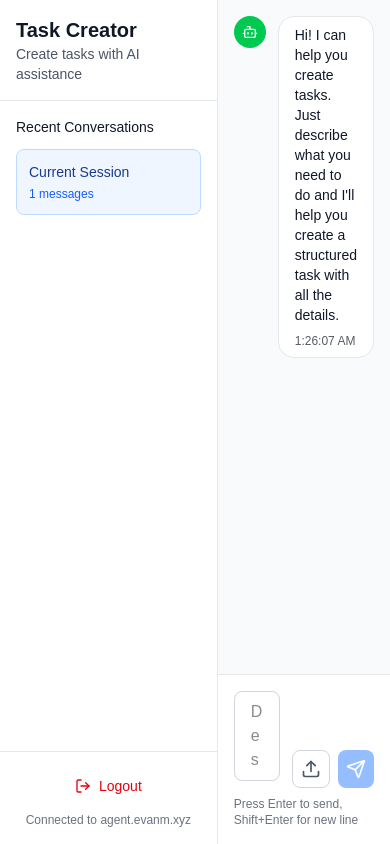
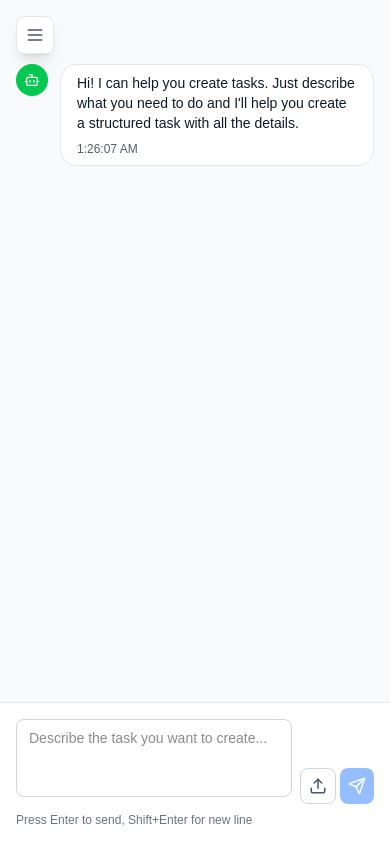
Before and after one commit to ecmulli/evanm, a Next.js app in the folder packages/frontend/: page /chat in a window 390 px wide. Built offline with nearby package versions, Linux system fonts and the light colour scheme.

Commit message:
updated railway toml for docker deployment

```diff
--- a/packages/frontend/src/app/chat/page.tsx
+++ b/packages/frontend/src/app/chat/page.tsx
@@ -1,7 +1,7 @@
 'use client';
 
 import { useState, useRef, useEffect } from 'react';
-import { Send, Upload, Check, AlertCircle, Clock, User, Bot, LogOut } from 'lucide-react';
+import { Send, Upload, Check, AlertCircle, Clock, User, Bot, LogOut, Menu, X } from 'lucide-react';
 
 interface Message {
   id: string;
@@ -42,6 +42,7 @@ export default function ChatPage() {
     onCancel: () => {}
   });
   const [selectedFiles, setSelectedFiles] = useState<File[]>([]);
+  const [isSidebarOpen, setIsSidebarOpen] = useState(false);
   const messagesEndRef = useRef<HTMLDivElement>(null);
   const fileInputRef = useRef<HTMLInputElement>(null);
 
@@ -207,12 +208,41 @@ export default function ChatPage() {
   };
 
   return (
-    <div className="flex h-screen bg-gray-50">
+    <div className="flex h-screen bg-gray-50 relative">
+      {/* Mobile Menu Button */}
+      <button
+        onClick={() => setIsSidebarOpen(true)}
+        className="md:hidden fixed top-4 left-4 z-40 p-2 rounded-lg bg-white border border-gray-200 shadow-lg"
+      >
+        <Menu size={20} className="text-gray-600" />
+      </button>
+
+      {/* Mobile Overlay */}
+      {isSidebarOpen && (
+        <div
+          className="md:hidden fixed inset-0 bg-black bg-opacity-50 z-40"
+          onClick={() => setIsSidebarOpen(false)}
+        />
+      )}
+
       {/* Sidebar */}
-      <div className="w-80 bg-white border-r border-gray-200 flex flex-col">
-        <div className="p-4 border-b border-gray-200">
-          <h1 className="text-xl font-semibold text-gray-900">Task Creator</h1>
-          <p className="text-sm text-gray-600">Create tasks with AI assistance</p>
+      <div className={`
+        fixed md:static inset-y-0 left-0 z-50 w-80 bg-white border-r border-gray-200 flex flex-col
+        transform transition-transform duration-300 ease-in-out
+        ${isSidebarOpen ? 'translate-x-0' : '-translate-x-full md:translate-x-0'}
+      `}>
+        <div className="p-4 border-b border-gray-200 flex items-center justify-between">
+          <div>
+            <h1 className="text-xl font-semibold text-gray-900">Task Creator</h1>
+            <p className="text-sm text-gray-600">Create tasks with AI assistance</p>
+          </div>
+          {/* Close button for mobile */}
+          <button
+            onClick={() => setIsSidebarOpen(false)}
+            className="md:hidden p-1 rounded-lg hover:bg-gray-100"
+          >
+            <X size={20} className="text-gray-600" />
+          </button>
         </div>
 
         <div className="flex-1 overflow-y-auto p-4">
@@ -240,15 +270,15 @@ export default function ChatPage() {
       </div>
 
       {/* Main Chat Area */}
-      <div className="flex-1 flex flex-col">
+      <div className="flex-1 flex flex-col md:ml-0">
         {/* Messages */}
-        <div className="flex-1 overflow-y-auto p-4 space-y-4">
+        <div className="flex-1 overflow-y-auto p-4 space-y-4 pt-16 md:pt-4">
           {messages.map((message) => (
             <div
               key={message.id}
               className={`flex ${message.type === 'user' ? 'justify-end' : 'justify-start'}`}
             >
-              <div className={`flex max-w-3xl ${message.type === 'user' ? 'flex-row-reverse' : 'flex-row'}`}>
+              <div className={`flex max-w-full md:max-w-3xl ${message.type === 'user' ? 'flex-row-reverse' : 'flex-row'}`}>
                 <div className={`flex-shrink-0 ${message.type === 'user' ? 'ml-3' : 'mr-3'}`}>
                   <div className={`w-8 h-8 rounded-full flex items-center justify-center ${
                     message.type === 'user'
@@ -311,7 +341,7 @@ export default function ChatPage() {
         </div>
 
         {/* Input Area */}
-        <div className="border-t border-gray-200 bg-white p-4">
+        <div className="border-t border-gray-200 bg-white p-4 pb-safe">
           {selectedFiles.length > 0 && (
             <div className="mb-3 flex flex-wrap gap-2">
               {selectedFiles.map((file, index) => (
@@ -328,13 +358,13 @@ export default function ChatPage() {
             </div>
           )}
 
-          <form onSubmit={handleSubmit} className="flex items-end space-x-3">
+          <form onSubmit={handleSubmit} className="flex items-end space-x-2 md:space-x-3">
             <div className="flex-1">
               <textarea
                 value={input}
                 onChange={(e) => setInput(e.target.value)}
                 placeholder="Describe the task you want to create..."
-                className="w-full resize-none rounded-lg border border-gray-300 px-4 py-2 focus:ring-2 focus:ring-blue-500 focus:border-blue-500"
+                className="w-full resize-none rounded-lg border border-gray-300 px-3 md:px-4 py-2 text-sm md:text-base focus:ring-2 focus:ring-blue-500 focus:border-blue-500"
                 rows={3}
                 onKeyDown={(e) => {
                   if (e.key === 'Enter' && !e.shiftKey) {
@@ -345,7 +375,7 @@ export default function ChatPage() {
               />
             </div>
 
-            <div className="flex space-x-2">
+            <div className="flex space-x-1 md:space-x-2">
               <input
                 type="file"
                 ref={fileInputRef}
@@ -359,7 +389,7 @@ export default function ChatPage() {
                 onClick={() => fileInputRef.current?.click()}
                 className="p-2 rounded-lg border border-gray-300 hover:bg-gray-50 transition-colors"
               >
-                <Upload size={20} className="text-gray-600" />
+                <Upload size={18} className="text-gray-600 md:w-5 md:h-5" />
               </button>
 
               <button
@@ -367,7 +397,7 @@ export default function ChatPage() {
                 disabled={(!input.trim() && selectedFiles.length === 0) || isLoading}
                 className="p-2 rounded-lg bg-blue-500 text-white hover:bg-blue-600 disabled:opacity-50 disabled:cursor-not-allowed transition-colors"
               >
-                <Send size={20} />
+                <Send size={18} className="md:w-5 md:h-5" />
               </button>
             </div>
           </form>
@@ -380,21 +410,21 @@ export default function ChatPage() {
 
       {/* Confirmation Dialog */}
       {confirmation.isOpen && (
-        <div className="fixed inset-0 bg-black bg-opacity-50 flex items-center justify-center z-50 p-4">
-          <div className="bg-white rounded-lg max-w-4xl w-full max-h-[90vh] flex flex-col">
-            <div className="p-6 border-b border-gray-200">
-              <h3 className="text-xl font-semibold text-gray-900">📋 Confirm Task Creation</h3>
+        <div className="fixed inset-0 bg-black bg-opacity-50 flex items-center justify-center z-50 p-2 md:p-4">
+          <div className="bg-white rounded-lg max-w-full md:max-w-4xl w-full max-h-[95vh] md:max-h-[90vh] flex flex-col m-2 md:m-0">
+            <div className="p-4 md:p-6 border-b border-gray-200">
+              <h3 className="text-lg md:text-xl font-semibold text-gray-900">📋 Confirm Task Creation</h3>
             </div>
 
             {confirmation.taskData && (
-              <div className="flex-1 overflow-y-auto p-6">
-                <div className="space-y-6">
+              <div className="flex-1 overflow-y-auto p-4 md:p-6">
+                <div className="space-y-4 md:space-y-6">
                   {/* Task Header */}
                   <div className="bg-blue-50 rounded-lg p-4">
                     <h4 className="text-lg font-semibold text-blue-900 mb-3">
                       {confirmation.taskData.task_name}
                     </h4>
-                    <div className="grid grid-cols-2 md:grid-cols-4 gap-4 text-sm">
+                    <div className="grid grid-cols-1 sm:grid-cols-2 md:grid-cols-4 gap-3 md:gap-4 text-sm">
                       <div>
                         <span className="text-blue-700 font-medium">🏢 Workspace:</span>
                         <div className="text-blue-900">{confirmation.taskData.workspace}</div>
@@ -477,16 +507,16 @@ export default function ChatPage() {
               </div>
             )}
 
-            <div className="p-6 border-t border-gray-200 flex justify-end space-x-3">
+            <div className="p-4 md:p-6 border-t border-gray-200 flex flex-col sm:flex-row justify-end gap-3 sm:space-x-3">
               <button
                 onClick={confirmation.onCancel}
-                className="px-6 py-2 text-gray-700 border border-gray-300 rounded-lg hover:bg-gray-50 transition-colors"
+                className="px-4 md:px-6 py-2 text-gray-700 border border-gray-300 rounded-lg hover:bg-gray-50 transition-colors order-2 sm:order-1"
               >
                 Cancel
               </button>
               <button
                 onClick={confirmation.onConfirm}
-                className="px-6 py-2 bg-blue-500 text-white rounded-lg hover:bg-blue-600 transition-colors font-medium"
+                className="px-4 md:px-6 py-2 bg-blue-500 text-white rounded-lg hover:bg-blue-600 transition-colors font-medium order-1 sm:order-2"
               >
                 ✅ Create Task
               </button>
--- a/packages/frontend/src/app/page.tsx
+++ b/packages/frontend/src/app/page.tsx
@@ -28,10 +28,10 @@ export default function Home() {
   }
 
   return (
-    <div className="min-h-screen bg-gray-50 flex items-center justify-center">
-      <div className="max-w-md w-full bg-white rounded-lg shadow-lg p-8">
+    <div className="min-h-screen bg-gray-50 flex items-center justify-center p-4">
+      <div className="max-w-md w-full bg-white rounded-lg shadow-lg p-6 md:p-8">
         <div className="text-center">
-          <h1 className="text-3xl font-bold text-gray-900 mb-2">
+          <h1 className="text-2xl md:text-3xl font-bold text-gray-900 mb-2">
             Agent Dashboard
           </h1>
           <p className="text-gray-600 mb-8">
```
Also changed, not shown: 1 other file (tests, documents, lock files or other folders).
